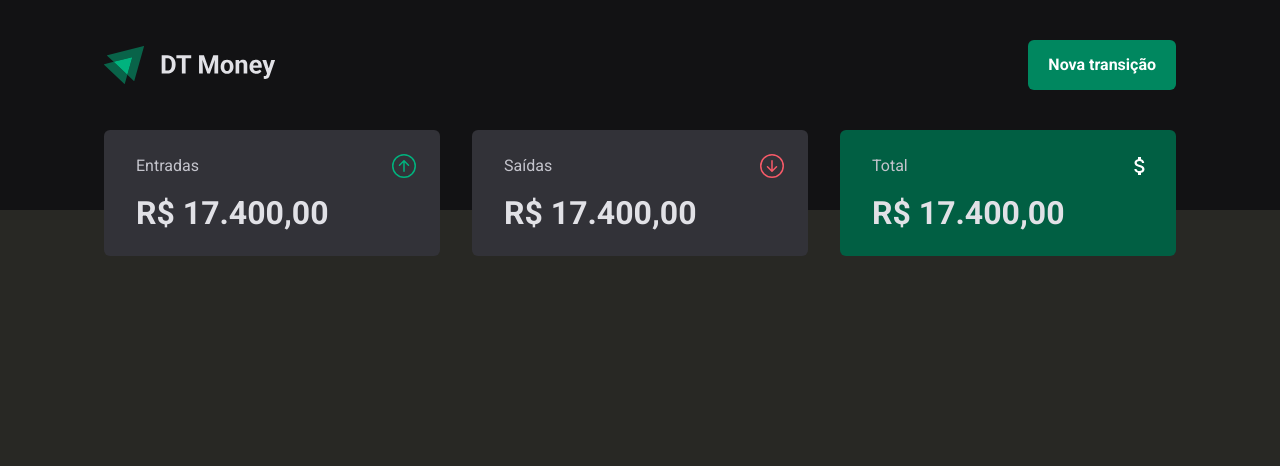
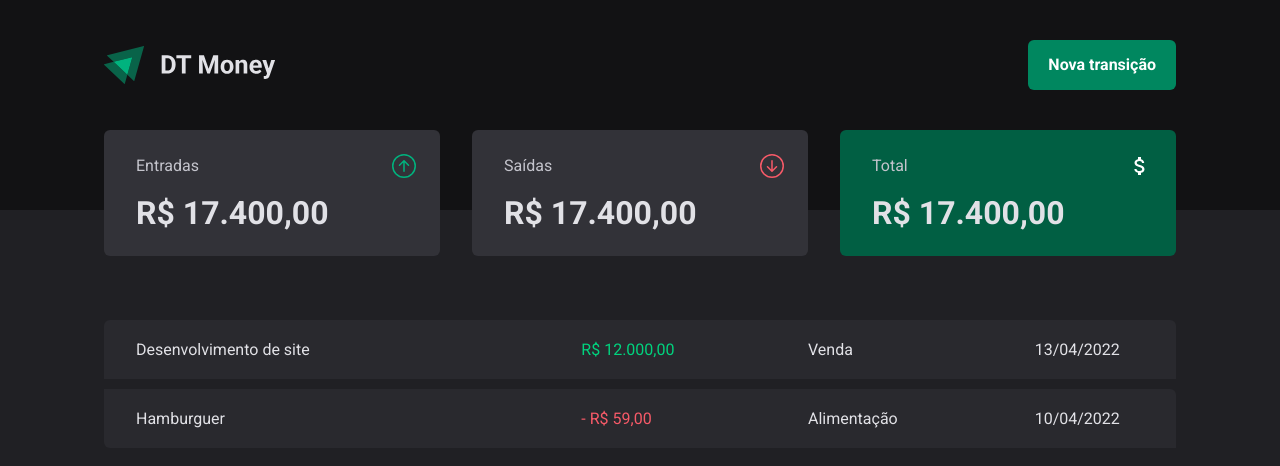
Before and after one commit to rebecaCaroba/FinanControl, a React (Vite) app: page / in a window 1280 px wide. Shown: the top 466 px of the page. Built offline with nearby package versions, Linux system fonts and the light colour scheme.

Commit message:
Tabela de transações

```diff
--- a/src/pages/Transactions/index.tsx
+++ b/src/pages/Transactions/index.tsx
@@ -1,11 +1,33 @@
 import { Header } from "../../components/Header";
 import { Summary } from "../../components/Summary";
+import { PriceHighLight, TransactionsContainer, TransactionsTable } from "./style";
 
-export function Transactions(){
+export function Transactions() {
     return (
         <div>
             <Header />
             <Summary />
+
+            <TransactionsContainer>
+                <TransactionsTable>
+                        <div>
+                            <span>Desenvolvimento de site</span>
+                            <span>
+                                <PriceHighLight varient="income">R$ 12.000,00</PriceHighLight>
+                            </span>
+                            <span>Venda</span>
+                            <span>13/04/2022</span>
+                        </div>
+                        <div>
+                            <span>Hamburguer</span>
+                            <span>
+                                <PriceHighLight varient="outcome">- R$ 59,00</PriceHighLight>
+                            </span>
+                            <span>Alimentação</span>
+                            <span>10/04/2022</span>
+                        </div>
+                </TransactionsTable>
+            </TransactionsContainer>
         </div>
     )
 }
--- a/src/pages/Transactions/style.ts
+++ b/src/pages/Transactions/style.ts
@@ -0,0 +1,48 @@
+import styled from "styled-components";
+
+export const TransactionsContainer = styled.main`
+    width: 100%;
+    max-width: 1120px;
+    margin: 4rem auto 0;
+    padding: 0 1.5rem;
+
+`
+
+export const TransactionsTable = styled.section`
+    width: 100%;
+
+
+    div{
+        display: grid;
+        grid-template-columns: 4fr 2fr 2fr 1fr;
+        gap: 8px;
+        margin: 10px 0;
+        padding: 1.25rem 2rem;
+        background: ${(props) => props.theme['gray-700']};
+
+        &:first-child {
+            border-top-left-radius: 6px;
+            border-top-right-radius: 6px;
+        }
+
+        &:last-child {
+            border-top-right-radius: 6px;
+            border-bottom-left-radius: 6px;
+        }
+    }
+
+    span {
+        text-align: left;
+    }
+
+`
+
+
+interface PriceHighLightProps {
+    varient: 'income' | 'outcome',
+}
+
+export const PriceHighLight = styled.span<PriceHighLightProps>`
+    color: ${(props) => props.varient === 'income' ? props.theme['green-300'] : props.theme['red-300']};
+
+`
--- a/src/styles/global.ts
+++ b/src/styles/global.ts
@@ -12,7 +12,7 @@ export const GlobalStyle = createGlobalStyle`
         }
 
         body {
-            background: ${props => props.theme['gray-800']};
+            background: ${props => props.theme['background']};
             color: ${props => props.theme['gray-100']};
             -webkit-font-smoothing: antialiased;
         }
--- a/src/styles/themes/default.ts
+++ b/src/styles/themes/default.ts
@@ -6,9 +6,11 @@ export const defaultTheme = {
     'gray-400': '#8d8d99',
     'gray-500': '#7c7c8a',
     'gray-600': '#323238',
-    'gray-700': '#e29292e',
+    'gray-700': '#29292e',
     'gray-800': '#282824',
     'gray-900': '#121214',
+
+    'background': '#202024',
 
     'green-300': '#00d37e',
     'green-500': '#00875f',
```
